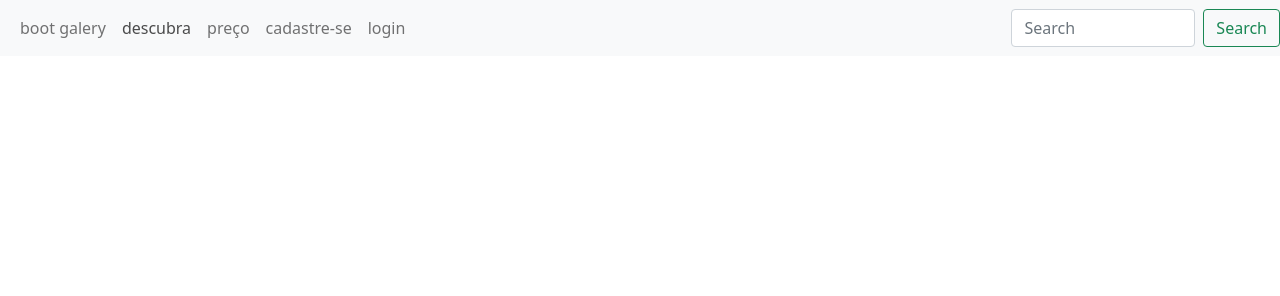
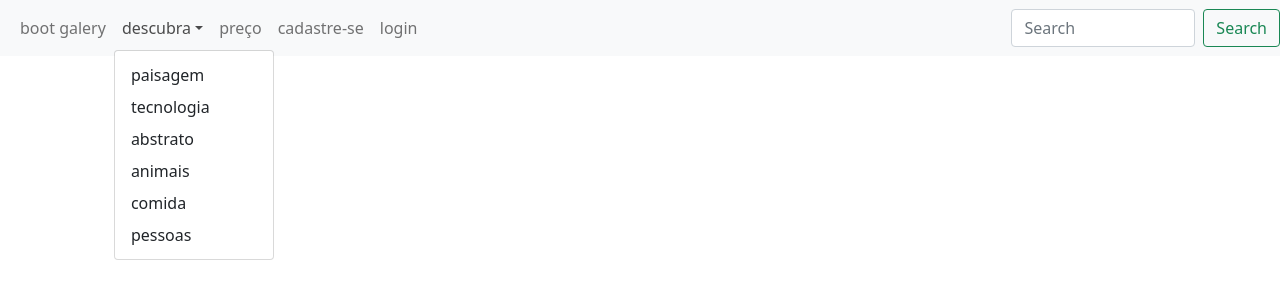
Before and after one commit to gleisonsensui/myGaleryBoot, a plain HTML site: page public/index.html in a window 1280 px wide. Both pictures are taken after a click on the link "descubra". Drawn offline with nearby package versions, Linux system fonts and the light colour scheme.

Commit message:
create dropdown menu to project.

```diff
--- a/public/index.html
+++ b/public/index.html
@@ -9,6 +9,7 @@
 
     <!-- CSS only -->
     <link href="https://cdn.jsdelivr.net/npm/bootstrap@5.1.3/dist/css/bootstrap.min.css" rel="stylesheet">
+
 </head>
 
 <body>
@@ -23,8 +24,16 @@
                     <li class="nav-item">
                         <a class="nav-link "href="#">boot galery</a>
                     </li>
-                    <li class="nav-item">
-                        <a class="nav-link" href="#">descubra</a>
+                    <li class="nav-item dropdown">
+                        <a class="nav-link dropdown-toggle" href="#" id="navbarDropdown" data-bs-toggle="dropdown" aria-expanded="false">descubra</a>
+                        <ul class="dropdown-menu" aria-labelledby="dropdownMenuButton">
+                            <li><a href="#" class="dropdown-item">paisagem</a></li>
+                            <li><a href="#" class="dropdown-item">tecnologia</a></li>
+                            <li><a href="#" class="dropdown-item">abstrato</a></li>
+                            <li><a href="#" class="dropdown-item">animais</a></li>
+                            <li><a href="#" class="dropdown-item">comida</a></li>
+                            <li><a href="#" class="dropdown-item">pessoas</a></li>
+                        </ul>
                     </li>
                     <li class="nav-item">
                         <a class="nav-link" href="#">preço</a>
@@ -51,9 +60,8 @@
 
 
 
+
     <script src="https://code.jquery.com/jquery-3.6.0.min.js"></script>
-    <script src="https://cdn.jsdelivr.net/npm/@popperjs/core@2.10.2/dist/umd/popper.min.js"></script>
-    <script src="https://cdn.jsdelivr.net/npm/bootstrap@5.1.3/dist/js/bootstrap.min.js"></script>
     <script src="https://cdn.jsdelivr.net/npm/bootstrap@5.1.3/dist/js/bootstrap.bundle.min.js"></script>
 </body>
 
```
